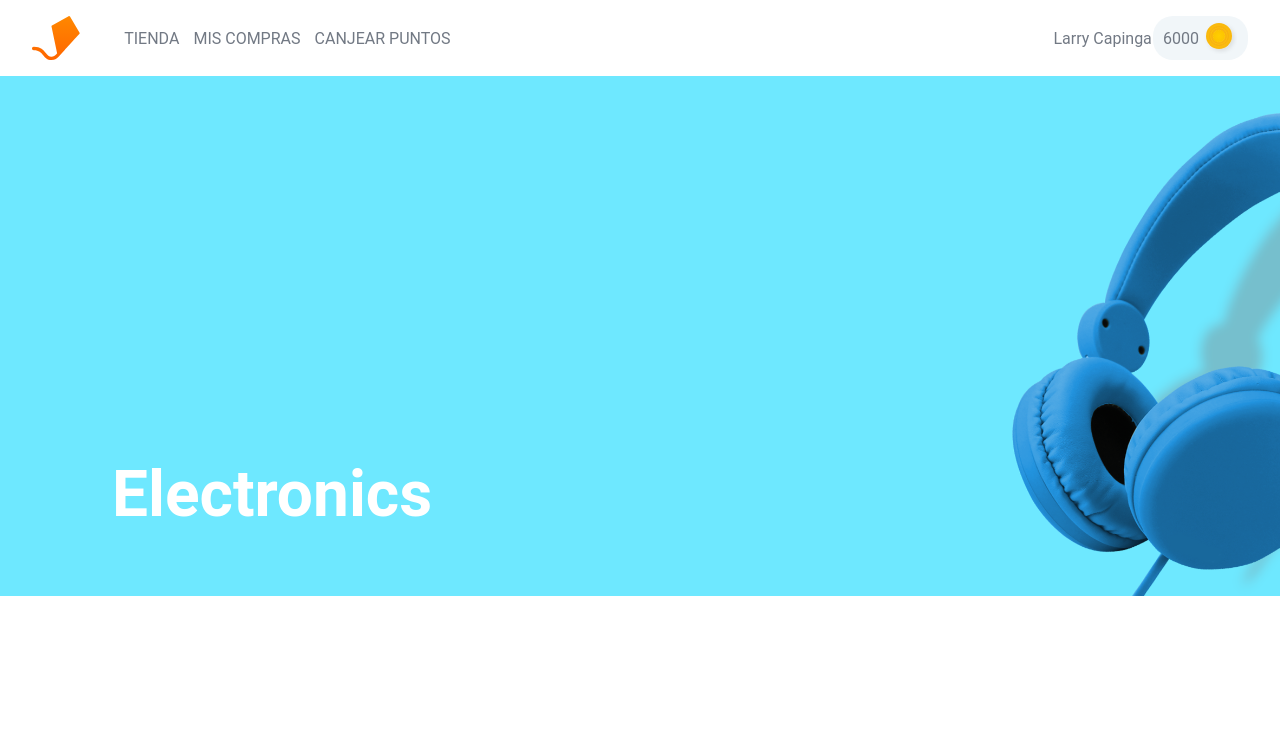
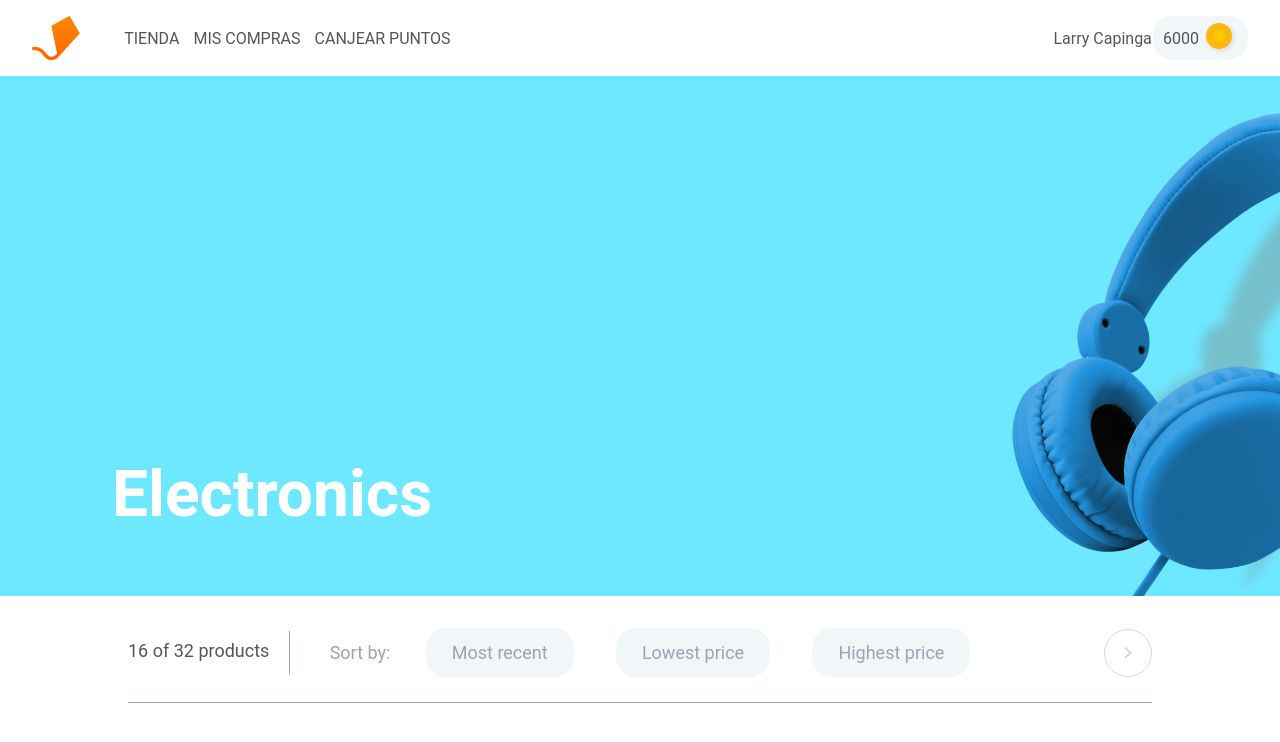
Before and after one commit to maferjimnez/proyecto-reward-store, a React (Create React App) app: page / in a window 1280 px wide. Shown: the top 742 px of the page. Built offline with nearby package versions, Linux system fonts and the light colour scheme.

Commit message:
Agrego sección de Filters

```diff
--- a/src/App.js
+++ b/src/App.js
@@ -2,6 +2,7 @@ import React from 'react';
 import GlobalStyles from './styles/globalStyles';
 import Header from './components/Header';
 import Hero from './components/Hero';
+import Main from './components/Main';
 
 function App() {
   return (
@@ -9,6 +10,7 @@ function App() {
       <GlobalStyles/>
       <Header />
       <Hero />
+      <Main />
     </>
   );
 }
--- /dev/null
+++ b/src/components/Filters/components/Filters.jsx
@@ -0,0 +1,45 @@
+import React from 'react';
+import styled from "styled-components";
+// components
+import Pagination from './ProductsPagination';
+import FiltersSearch from './SearchFilters';
+// assets
+import ArrowRightIcon from '../assets/images/arrow-right.svg';
+import variables from '../../../styles/variables';
+
+const FiltersContainer = styled.div`
+    padding-bottom: 25px;
+    border-bottom: 1px solid ${variables.darkerGray};
+    display: flex;
+    justify-content: space-between;
+    align-items: center;
+    font-size: 18px;
+
+    div{
+        display: flex;
+        justify-content: space-between;
+        align-items: center;
+    }
+
+    img{
+        cursor: pointer;
+
+        :hover{
+            width: 53px;
+        }
+    }
+`;
+
+function Filters () {
+    return(
+        <FiltersContainer>
+            <div>
+                <Pagination />
+                <FiltersSearch />
+            </div>
+            <img src={ArrowRightIcon} alt="Next page arrow icon" />
+        </FiltersContainer>
+    )
+};
+
+export default Filters;
--- /dev/null
+++ b/src/components/Filters/components/ProductsPagination.jsx
@@ -0,0 +1,23 @@
+import React from 'react';
+import styled from "styled-components";
+// assets
+import variables from '../../../styles/variables';
+
+const PaginationContainer = styled.div`
+    width: 23%;
+
+    p{
+        border-right: 1px solid ${variables.darkerGray};
+        padding: 9px 20px 13px 0;
+    }
+`;
+
+function Pagination () {
+    return(
+        <PaginationContainer>
+            <p><span>16</span> of 32 products</p>
+        </PaginationContainer>
+    );
+};
+
+export default Pagination;
--- /dev/null
+++ b/src/components/Filters/components/SearchFilters.jsx
@@ -0,0 +1,48 @@
+import React from 'react';
+import styled from 'styled-components';
+// assets
+import variables from '../../../styles/variables';
+
+const FiltersContainer = styled.div`
+    width: 85vh;
+    padding-left: 15px;
+
+    span{
+        color: ${variables.darkerGray};
+    }
+`;
+
+const FiltersSelectors = styled.ul`
+    width: 85%;
+    display: flex;
+    justify-content: space-between;
+    list-style: none;
+`;
+
+const FilterOption = styled.li`
+    padding: 14px 26px;
+    border-radius: 20px;
+    background-color: ${variables.gray};
+    color: ${variables.darkerGray};
+    cursor: pointer;
+
+    :hover{
+        background-color: ${variables.primaryBLue};
+        color: ${variables.white};
+    }
+`;
+
+function FiltersSearch () {
+    return(
+        <FiltersContainer>
+            <span>Sort by:</span>
+            <FiltersSelectors>
+                <FilterOption>Most recent</FilterOption>
+                <FilterOption>Lowest price</FilterOption>
+                <FilterOption>Highest price</FilterOption>
+            </FiltersSelectors>
+        </FiltersContainer>
+    )
+};
+
+export default FiltersSearch;
--- /dev/null
+++ b/src/components/Main.jsx
@@ -0,0 +1,18 @@
+import React from 'react';
+import styled from "styled-components";
+// components
+import Filters from './Filters/components/Filters';
+
+const MainContainer = styled.main`
+    margin: 2rem 8rem;
+`;
+
+function Main () {
+    return(
+        <MainContainer>
+            <Filters />
+        </MainContainer>
+    );
+};
+
+export default Main;
--- a/src/styles/variables.js
+++ b/src/styles/variables.js
@@ -4,7 +4,7 @@ const variables = {
     lightBackground: '#ecfcff',
     gray: '#f1f6f9',
     darkerGray: '#9ba4b4',
-    darkGrayFont: '#727984',
+    darkGrayFont: '#54575a',
     white: '#ffff',
     colorShadow: '#babecc'
 };
```
Also changed, not shown: src/components/Filters.jsx (deleted), src/components/Filters/assets/images/arrow-right.svg (renamed from src/assets/icons/arrow-right.svg), 1 other file (tests, documents, lock files or other folders).
